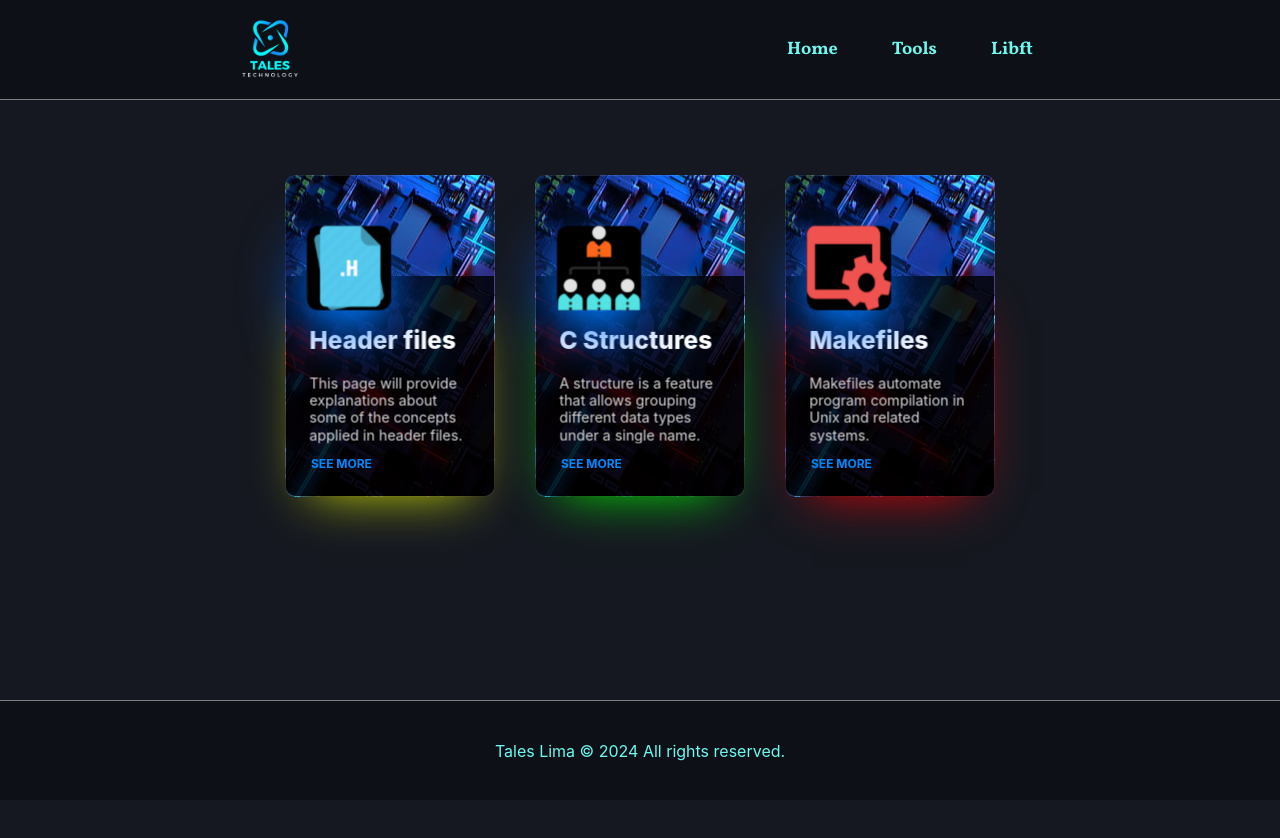
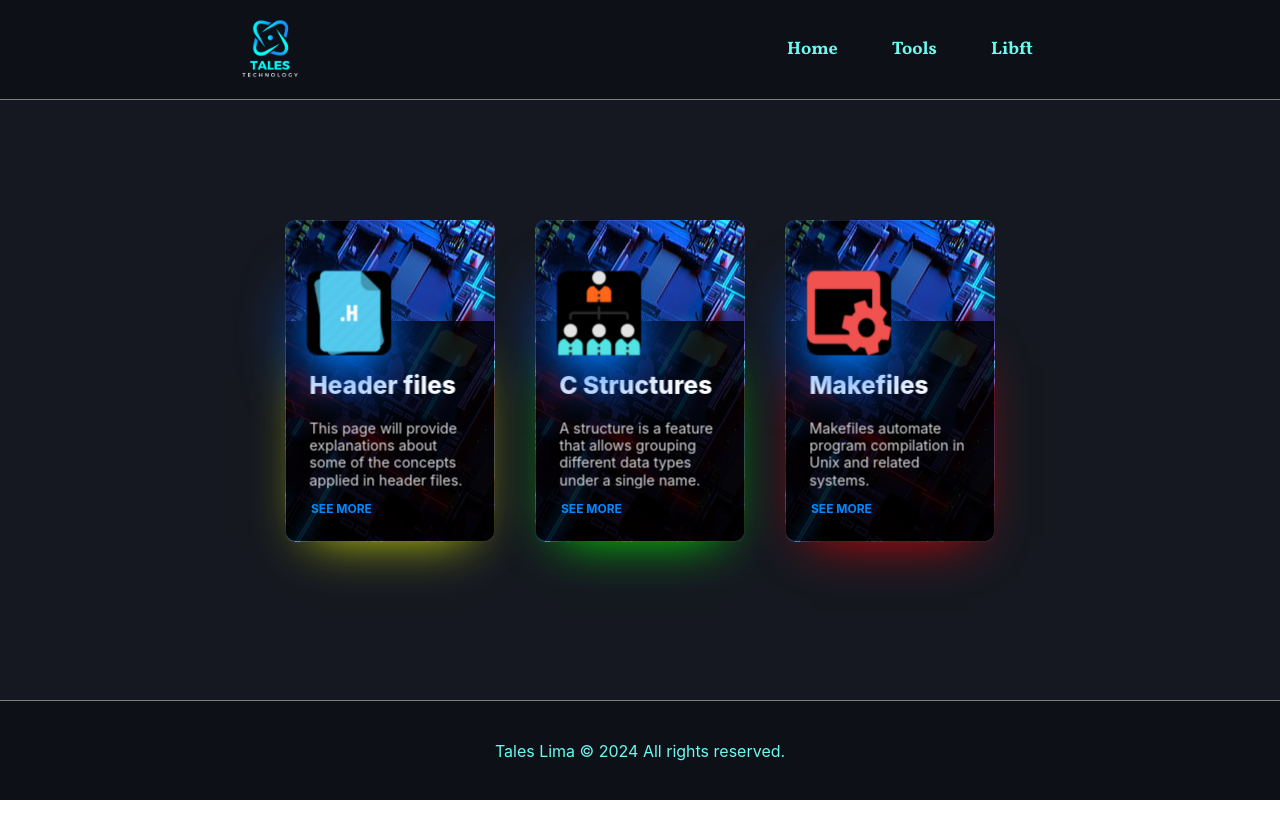
Before and after one commit to tales1982/LIBRARY-IN-C, a React (Create React App) app in the folder library-in-c/: page /Tools in a window 1280 px wide. Shown: the top 838 px of the page. After the commit the page ends 800 px from the top, so only its background shows below. Built offline with nearby package versions, Linux system fonts and the light colour scheme.

Commit message:
Trabalahndo com section struct

```diff
--- a/library-in-c/src/page/Tools/styles.js
+++ b/library-in-c/src/page/Tools/styles.js
@@ -2,9 +2,13 @@ import styled from 'styled-components'
 
 export const Div = styled.div`
   width: 100vw;
-  margin-top: -70px;
-  height: calc(100vh + 450px);
+  height: 100vh;
   background-color: #151820;
+
+  @media (max-width: 764px) {
+    height: 100%;
+    margin-top: -100px;
+  }
 `
 
 export const ContainerTools = styled.section`
@@ -14,14 +18,12 @@ export const ContainerTools = styled.section`
   position: relative;
   display: flex;
   justify-content: center;
+  padding-top: 200px;
   width: 100%;
-  height: 100vh;
   color: #fff;
 
   @media (max-width: 764px) {
     display: flex;
     flex-direction: column;
-    margin-top: 150px;
-    padding-top: 400px;
   }
 `
```
